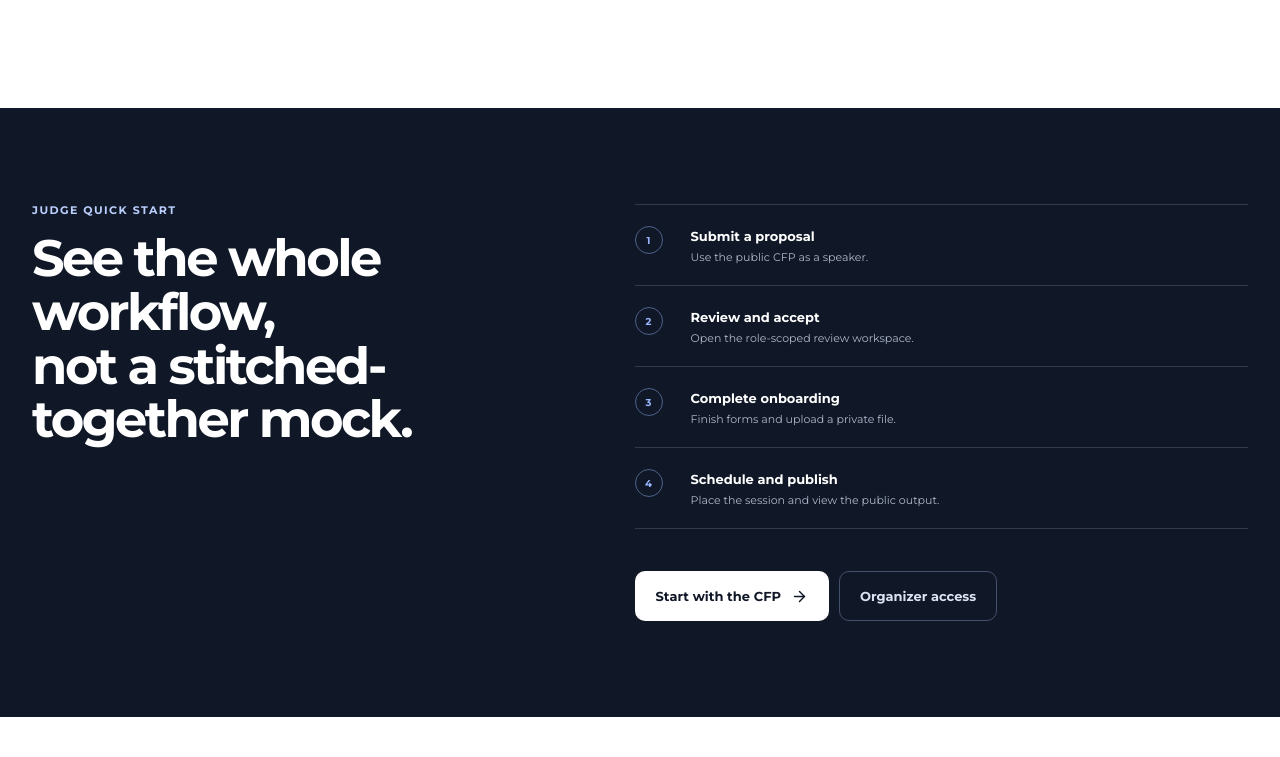
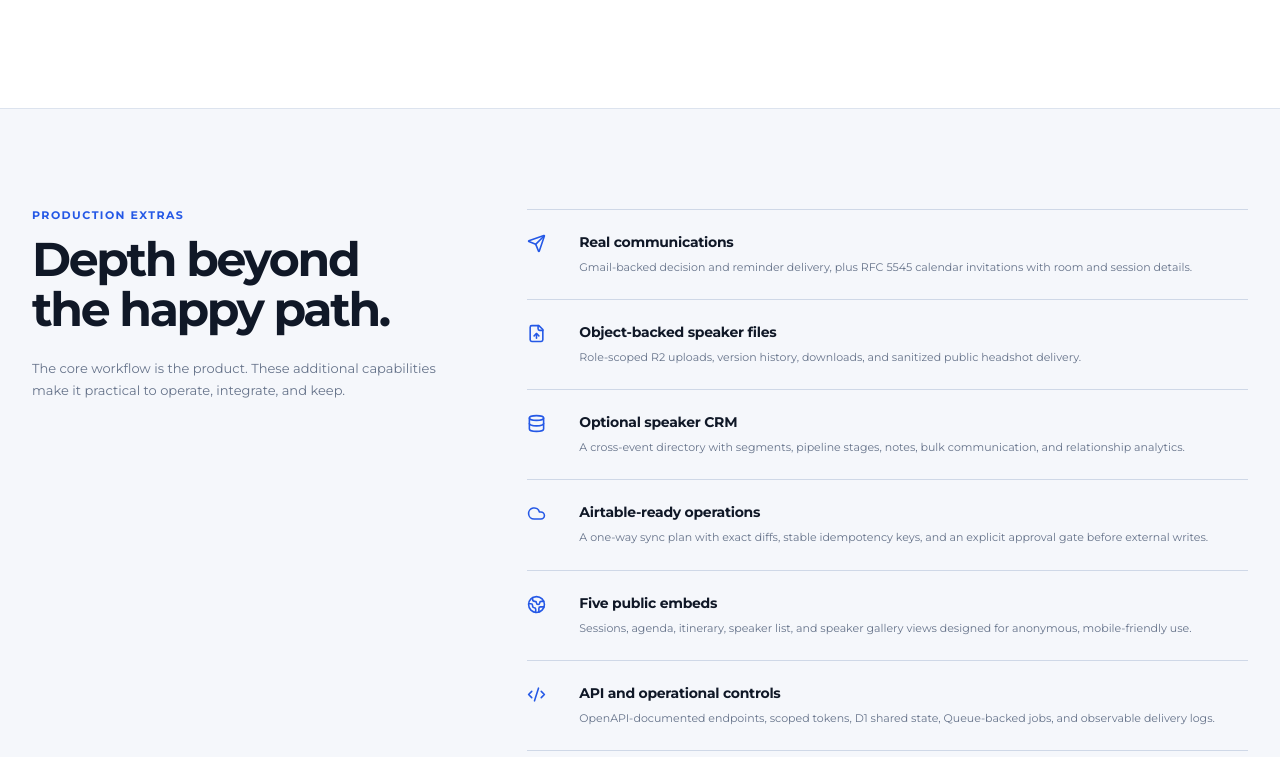
Before and after one commit to guangyusong/opencallboard, a React (Vite) app: page / in a window 1280 px wide. Shown: the part 3109-3866 px from the top of the page. Built offline with nearby package versions, Linux system fonts and the light colour scheme; no server answers.

Commit message:
Surface production extras for competition review

```diff
--- a/src/landing.css
+++ b/src/landing.css
@@ -125,6 +125,15 @@
 .landing-foundation-grid h3 { margin: 34px 0 0; font-size: 16px; }
 .landing-foundation-grid p { margin: 12px 0 0; color: var(--landing-muted); font-size: 12px; line-height: 1.65; }
 
+.landing-extras { background: var(--landing-soft); border-top: 1px solid var(--landing-line); padding: 100px max(32px, calc((100vw - 1220px) / 2)); display: grid; grid-template-columns: 0.72fr 1.28fr; gap: 90px; align-items: start; }
+.landing-extras-heading h2 { margin: 13px 0 0; max-width: 430px; font-size: clamp(36px, 3.7vw, 52px); line-height: 1.05; letter-spacing: -0.05em; }
+.landing-extras-heading p { max-width: 460px; margin: 22px 0 0; color: var(--landing-muted); font-size: 13px; line-height: 1.75; }
+.landing-extras-list { border-top: 1px solid #cfd8e7; }
+.landing-extras-list article { display: grid; grid-template-columns: 36px 1fr; gap: 16px; padding: 23px 0; border-bottom: 1px solid #cfd8e7; }
+.landing-extras-list svg { color: var(--landing-blue); margin-top: 1px; }
+.landing-extras-list h3 { margin: 0; font-size: 14px; letter-spacing: -0.02em; }
+.landing-extras-list p { margin: 7px 0 0; max-width: 700px; color: var(--landing-muted); font-size: 11px; line-height: 1.65; }
+
 .landing-demo { background: var(--landing-ink); color: #fff; padding: 96px max(32px, calc((100vw - 1220px) / 2)); display: grid; grid-template-columns: 0.92fr 1.08fr; gap: 80px; }
 .landing-demo h2 { margin: 14px 0 0; font-size: clamp(36px, 4vw, 54px); line-height: 1.05; letter-spacing: -0.05em; }
 .landing-demo ol { margin: 0; padding: 0; list-style: none; border-top: 1px solid rgba(255,255,255,0.15); }
@@ -164,7 +173,7 @@
   .landing-hero-visual { max-width: 850px; margin: 0 auto; width: 100%; }
   .landing-proof { grid-template-columns: 1fr; }
   .landing-proof article, .landing-proof article:last-child { min-height: 110px; border-right: 0; border-bottom: 1px solid rgba(255,255,255,0.13); }
-  .landing-operations, .landing-foundation, .landing-demo { grid-template-columns: 1fr; gap: 56px; }
+  .landing-operations, .landing-foundation, .landing-extras, .landing-demo { grid-template-columns: 1fr; gap: 56px; }
   .landing-foundation-intro { position: static; }
   .landing-demo-actions { grid-column: 1; margin-top: -26px; }
 }
@@ -191,7 +200,7 @@
   .landing-workflow-tabs button { min-width: 74px; min-height: 60px; flex-direction: column; gap: 4px; }
   .landing-workflow-stage { grid-template-columns: 1fr; gap: 32px; padding-top: 38px; }
   .landing-workflow-copy h3 { font-size: 32px; }
-  .landing-operations, .landing-demo { padding: 76px 24px; }
+  .landing-operations, .landing-extras, .landing-demo { padding: 76px 24px; }
   .landing-operations-system { grid-template-columns: 1fr; grid-template-rows: auto; padding: 20px; }
   .landing-system-source { grid-row: auto; grid-template-columns: 32px 1fr; }
   .landing-system-line { display: none; }
--- a/src/screens/LandingScreen.jsx
+++ b/src/screens/LandingScreen.jsx
@@ -77,6 +77,15 @@ const operations = [
   "Private headshot, slide deck, and supporting-file requests",
   "Profile and session-detail completion tracking",
   "Deadline reminders and decision communications",
+];
+
+const extras = [
+  [Send, "Real communications", "Gmail-backed decision and reminder delivery, plus RFC 5545 calendar invitations with room and session details."],
+  [FileUp, "Object-backed speaker files", "Role-scoped R2 uploads, version history, downloads, and sanitized public headshot delivery."],
+  [Database, "Optional speaker CRM", "A cross-event directory with segments, pipeline stages, notes, bulk communication, and relationship analytics."],
+  [Cloud, "Airtable-ready operations", "A one-way sync plan with exact diffs, stable idempotency keys, and an explicit approval gate before external writes."],
+  [Globe2, "Five public embeds", "Sessions, agenda, itinerary, speaker list, and speaker gallery views designed for anonymous, mobile-friendly use."],
+  [Code2, "API and operational controls", "OpenAPI-documented endpoints, scoped tokens, D1 shared state, Queue-backed jobs, and observable delivery logs."],
 ];
 
 const WALKTHROUGH_AVAILABLE = true;
@@ -245,6 +254,22 @@ export function LandingScreen() {
         </div>
       </section>
 
+      <section className="landing-extras" aria-labelledby="landing-extras-title">
+        <div className="landing-extras-heading">
+          <div className="landing-kicker">Production extras</div>
+          <h2 id="landing-extras-title">Depth beyond the happy path.</h2>
+          <p>The core workflow is the product. These additional capabilities make it practical to operate, integrate, and keep.</p>
+        </div>
+        <div className="landing-extras-list">
+          {extras.map(([Icon, title, body]) => (
+            <article key={title}>
+              <Icon size={19} />
+              <div><h3>{title}</h3><p>{body}</p></div>
+            </article>
+          ))}
+        </div>
+      </section>
+
       <section className="landing-demo" id="demo">
         <div>
           <div className="landing-kicker light">Judge quick start</div>
```
